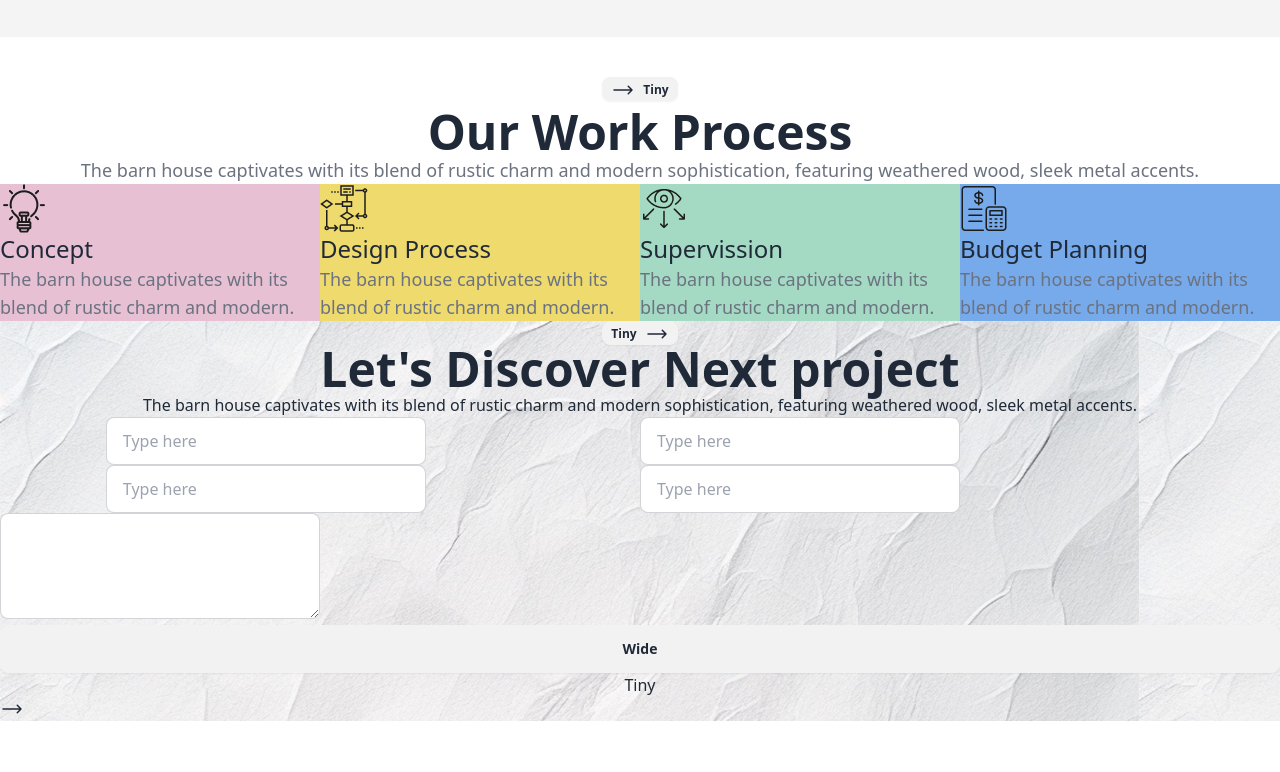
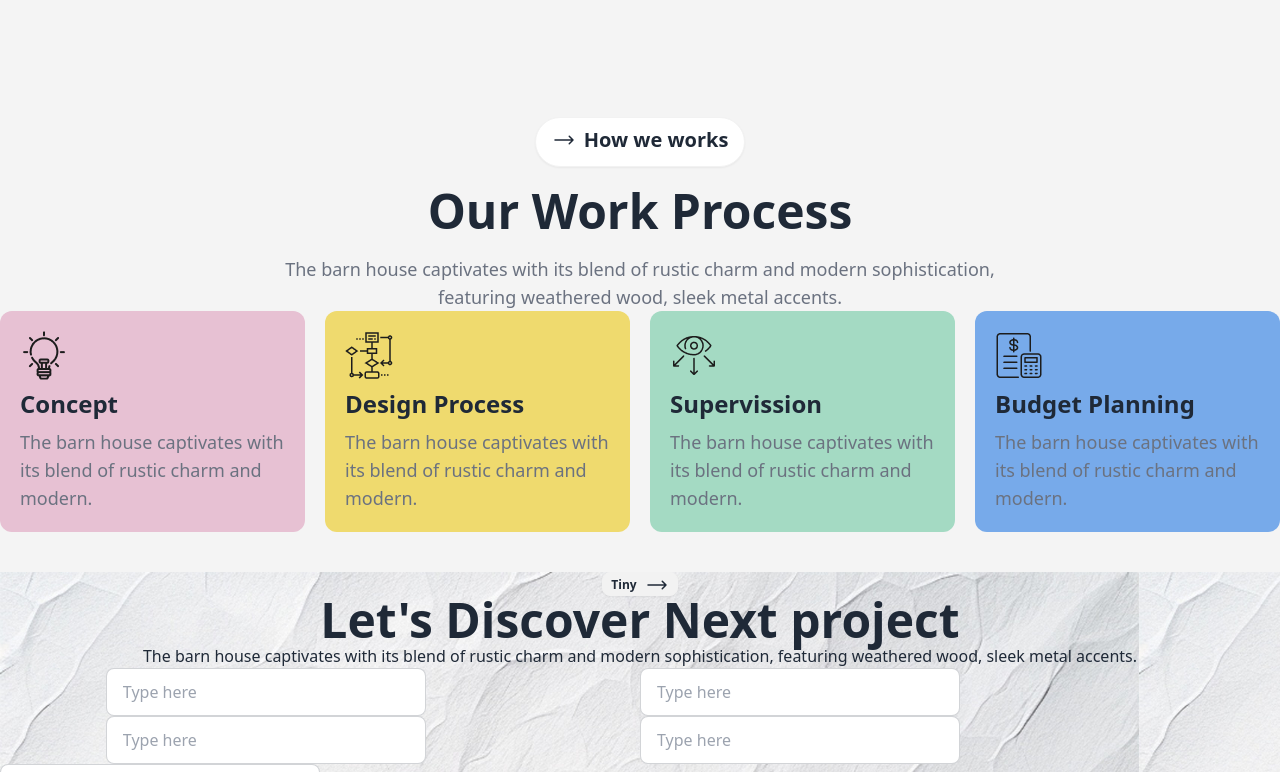
Before and after one commit to ZiayulHaqueRahim/Assignment3_B10, a plain HTML site: page index.html in a window 1280 px wide. Shown: the part 1587-2359 px from the top of the page. Before the commit the page ends 2308 px from the top, so only its background shows below. Drawn offline with nearby package versions, Linux system fonts and the light colour scheme; a web font is replaced by a local one.

Commit message:
completed process section

```diff
--- a/index.html
+++ b/index.html
@@ -163,7 +163,7 @@
           </section>
       </header>
       <main>
-        <section class="bg-main-bg mt-10 mb-10">
+        <section class="bg-main-bg mt-10 pb-10">
           <div class="pt-9  hidden md:block">
             <img class="pl-14" src="assets/Vector.png">
           </div>
@@ -216,48 +216,51 @@
 
           </section>
         </section>
-        <section class="process flex flex-col md:container mx-auto">
-          <div class="flex flex-col justify-center items-center text-center">
-            <div>
-              <button class="btn btn-xs"><svg xmlns="http://www.w3.org/2000/svg" fill="none" viewBox="0 0 24 24" stroke-width="1.5" stroke="currentColor" class="size-6">
-                <path stroke-linecap="round" stroke-linejoin="round" d="M17.25 8.25 21 12m0 0-3.75 3.75M21 12H3" /></svg>Tiny</button>
+        <section class="bg-main-bg py-10">
+          <div class="process flex flex-col md:container mx-auto">
+            <div class="flex flex-col gap-y-5 justify-center items-center text-center">
+              <div class="">
+                <button class="btn btn-xs font-bold text-xl rounded-full px-4 pt-2 pb-10  bg-white"><svg xmlns="http://www.w3.org/2000/svg" fill="none" viewBox="0 0 24 24" stroke-width="1.5" stroke="currentColor" class="size-6">
+                  <path stroke-linecap="round" stroke-linejoin="round" d="M17.25 8.25 21 12m0 0-3.75 3.75M21 12H3" /></svg>How we works</button>
               </div>
               <div>
-              <h1 class="text-5xl font-extrabold ">Our Work Process</h1>
+                <h1 class="text-3xl md:text-5xl font-extrabold ">Our Work Process</h1>
               </div>
               <div>
                 <p class="text-lg text-gray-500"> The barn house captivates with its blend of rustic charm
-                and modern sophistication, featuring weathered wood, sleek metal accents.</p>
+                  and modern sophistication, <br>
+                  featuring weathered wood, sleek metal accents.</p>
               </div>
             </div>
-          <div class="flex flex-row">
-            <div class="flex flex-col bg-[#E7C1D3]">
+            <div class="flex  flex-col md:flex-row gap-5">
+              <div class="flex flex-col bg-[#E7C1D3] px-5 py-5 rounded-xl gap-2 mx-2 md:mx-0">
                 <div>
                   <img src="assets/concept.png">
                 </div>
-              <h4 class="text-extrabold text-2xl">Concept </h4>
+                <h4 class="font-extrabold text-2xl">Concept </h4>
                 <p class="text-gray-500 text-lg">The barn house captivates with its blend of rustic charm and modern. </p>
               </div>
-            <div class="flex flex-col bg-[#EFDA6E]">
+              <div class="flex flex-col bg-[#EFDA6E] px-5 py-5 rounded-xl gap-2  mx-2 md:mx-0">
                 <div>
                   <img src="assets/flow-chart.png">
                 </div>
-              <h4 class="text-extrabold text-2xl">Design Process</h4>
-              <p class="text-gray-500 text-lg">The barn house captivates with its blend of rustic charm and modern. </p>
+                <h4 class="font-extrabold text-2xl">Design Process</h4>
+                <p class="text-gray-500 text-lg  mx-2 md:mx-0">The barn house captivates with its blend of rustic charm and modern. </p>
               </div>
-            <div class="flex flex-col bg-[#A4DAC3]">
+              <div class="flex flex-col bg-[#A4DAC3] px-5 py-5 rounded-xl gap-2  mx-2 md:mx-0">
                 <div>
                   <img src="assets/vision.png">
                 </div>
-              <h4 class="text-extrabold text-2xl">Supervission </h4>
+                <h4 class="font-extrabold text-2xl">Supervission </h4>
                 <p class="text-gray-500 text-lg">The barn house captivates with its blend of rustic charm and modern. </p>
               </div>
-            <div class="flex flex-col bg-[#77AAEA]">
+              <div class="flex flex-col bg-[#77AAEA] px-5 py-5 rounded-xl gap-2  mx-2 md:mx-0">
                 <div>
                   <img src="assets/budget-planning.png">
                 </div>
-              <h4 class="text-extrabold text-2xl">Budget Planning </h4>
+                <h4 class="font-extrabold text-2xl">Budget Planning </h4>
                 <p class="text-gray-500 text-lg">The barn house captivates with its blend of rustic charm and modern. </p>
+              </div>
             </div>
           </div>
         </section>
```
Lines whose indentation alone changed are shown as unchanged.
